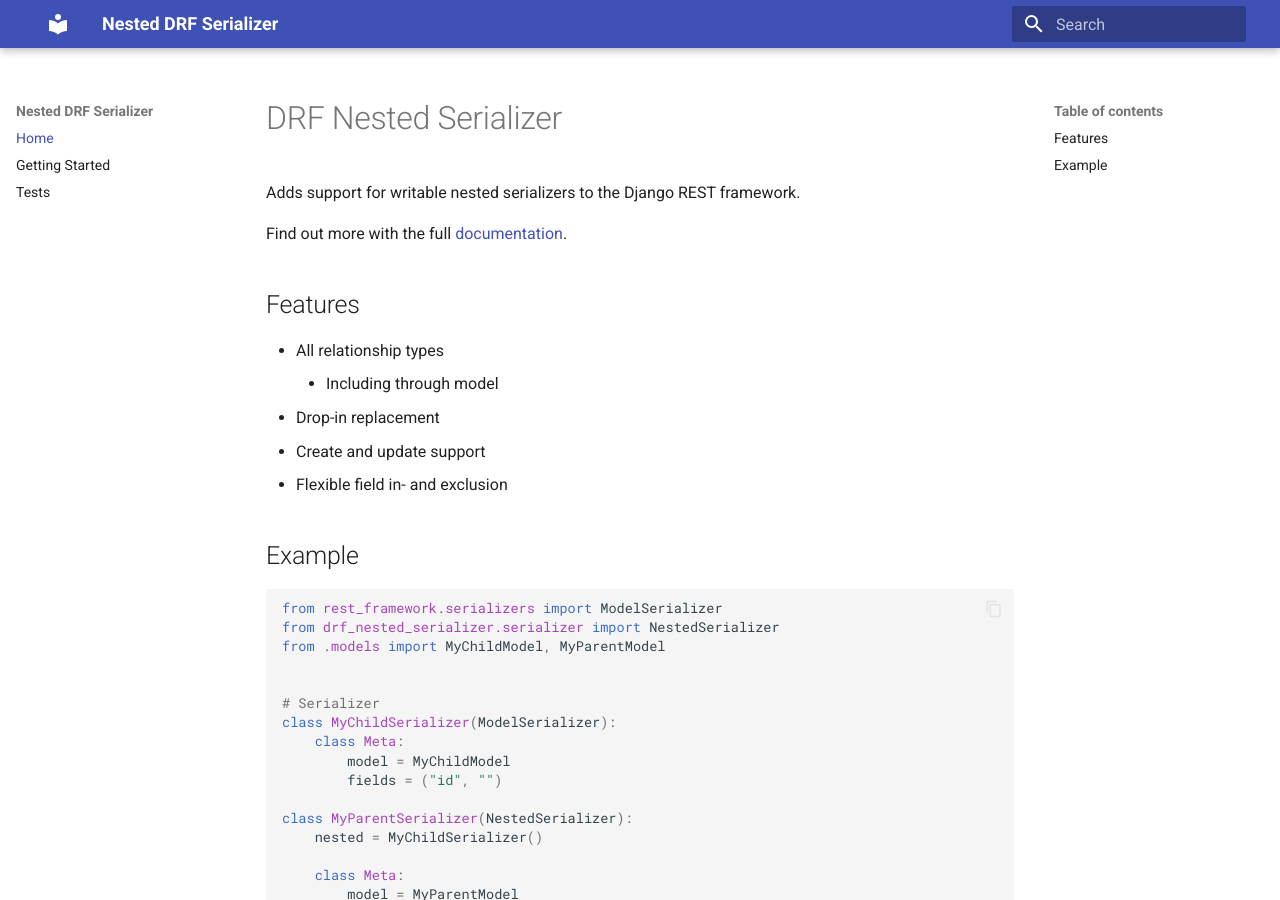
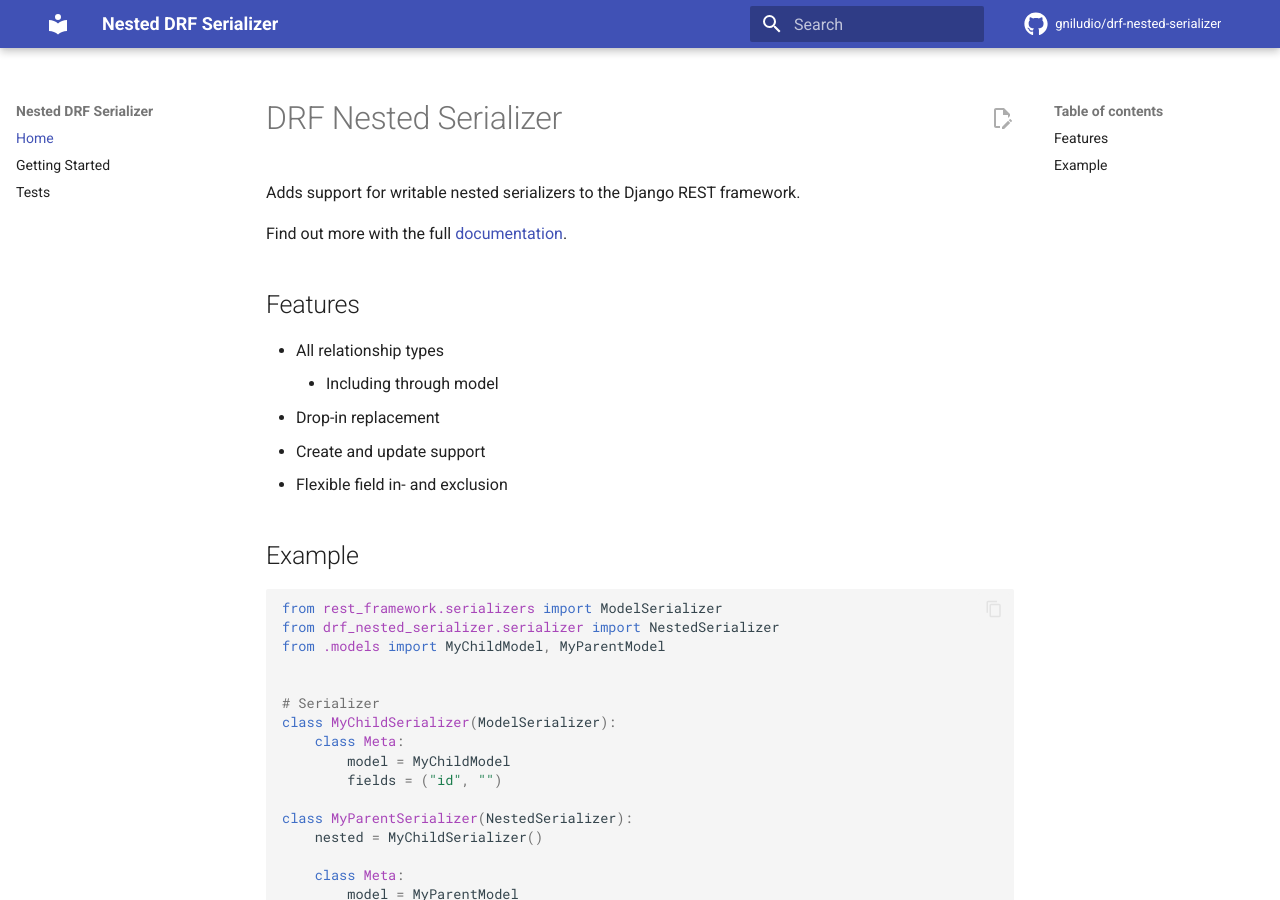
Before and after one commit to GniLudio/drf-nested-serializer, an MkDocs documentation site: the page built from docs/index.md, in a window 1280 px wide and 900 px high. Built offline with MkDocs 1.6.1 and Material for MkDocs 9.7.7, drawn with Linux system fonts in a browser that asks for light colours; comment, search, counter and statistics services are not loaded; some of the changed lines change nothing that is shown.

Commit message:
Add repository

```diff
--- a/mkdocs.yml
+++ b/mkdocs.yml
@@ -15,12 +15,13 @@
         - content.code.copy
         - content.code.select
         - content.code.annotate
+        - content.action.edit
     icon:
         repo: fontawesome/brands/github
 
-#repo_url: https://github.com/gniludio/drf-nested-serializer
-#repo_name: gniludio/drf-nested-serializer
-# edit_uri: edit/main/docs/
+repo_url: https://github.com/gniludio/drf-nested-serializer
+repo_name: gniludio/drf-nested-serializer
+edit_uri: edit/main/docs/
 
 nav:
     - Home: index.md
```
